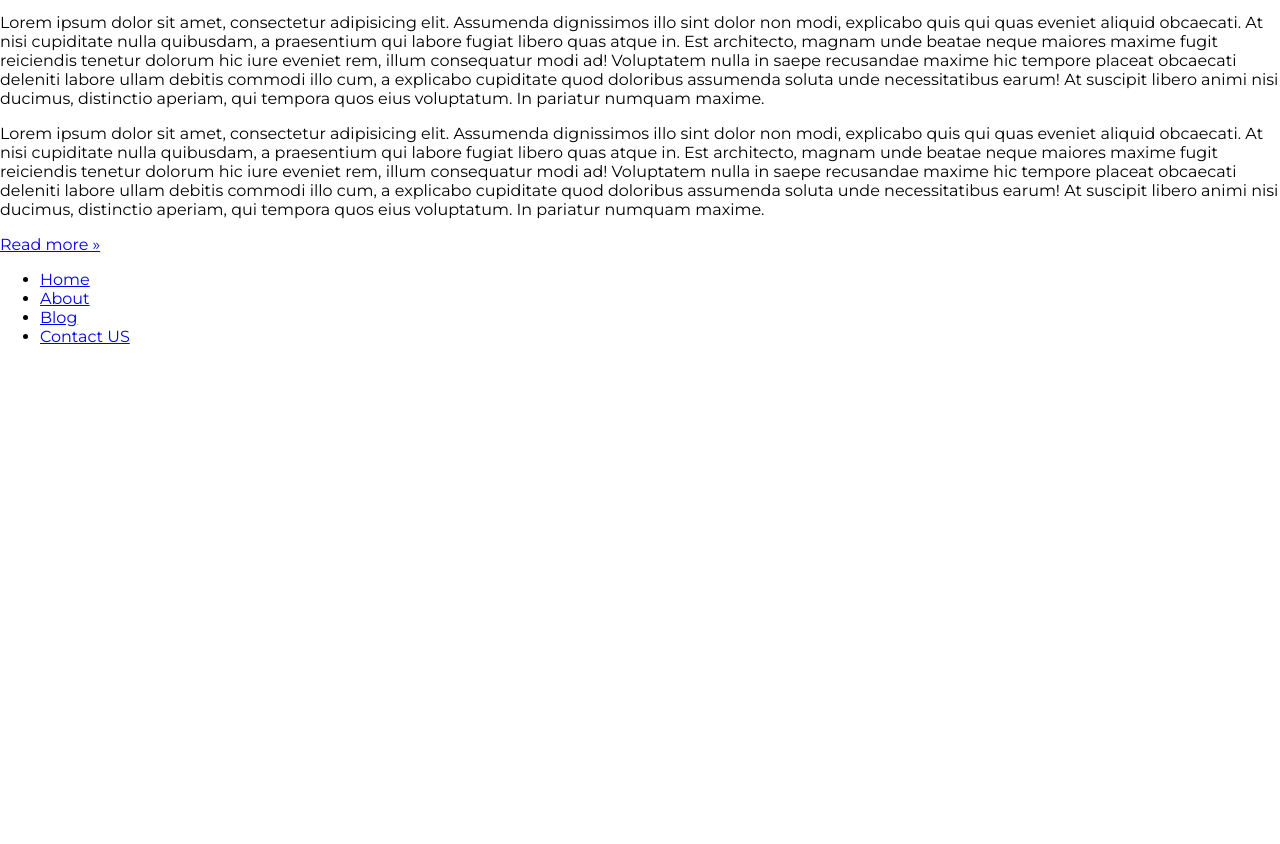
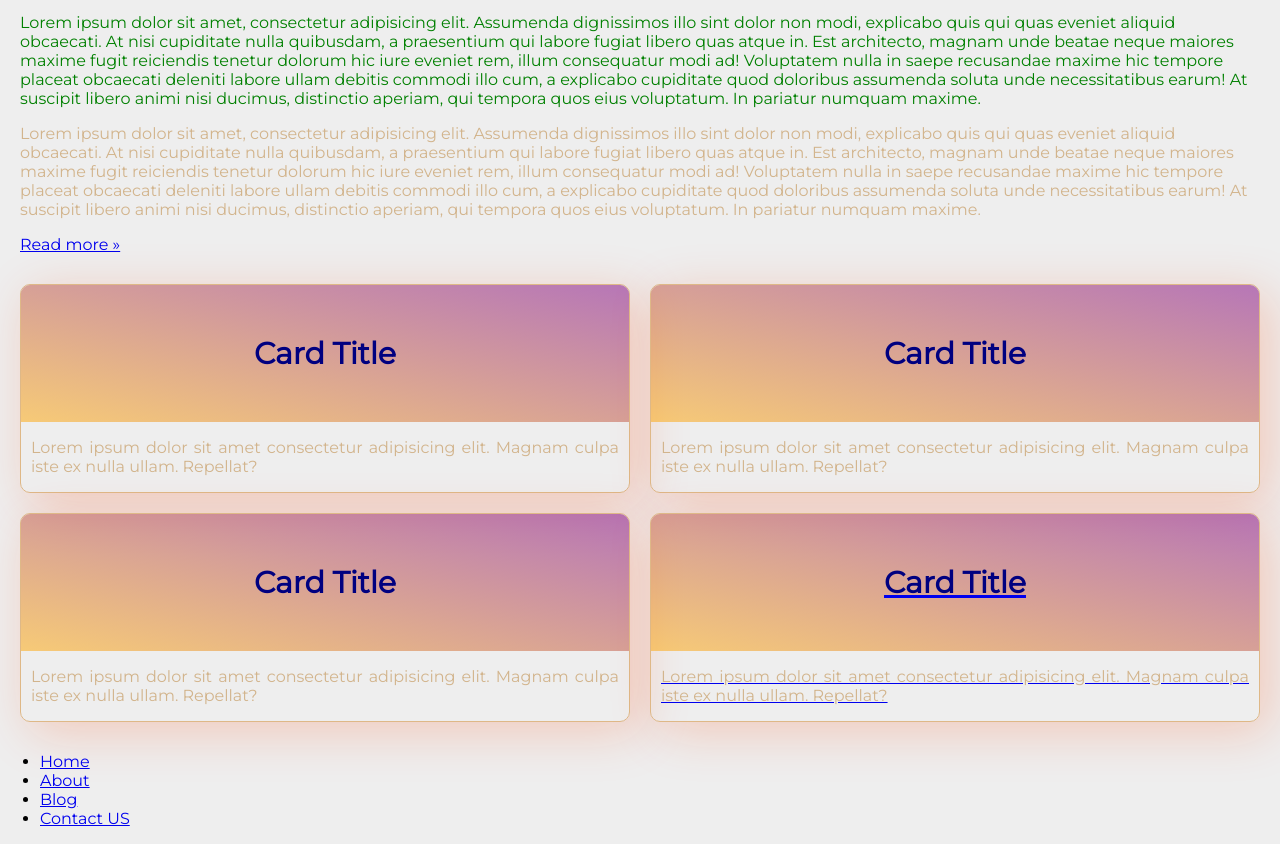
Before and after one commit to getgiddy/html-css, a plain HTML site: page index.html in a window 1280 px wide. Shown: the part 723-1567 px from the top of the page. Before the commit the page ends 1085 px from the top, so only its background shows below. Drawn offline with Linux system fonts and the light colour scheme.

Commit message:
Thurs, Oct. 22, 2020

```diff
--- a/index.html
+++ b/index.html
@@ -5,7 +5,7 @@
     <meta charset="UTF-8">
     <meta name="viewport" content="width=device-width, initial-scale=1.0">
     <title>Document</title>
-    <link rel="stylesheet" href="styles/main2.css">
+    <link rel="stylesheet" href="styles/main.css">
     <link href="https://fonts.googleapis.com/css2?family=Montserrat" rel="stylesheet">
 
 <body>
@@ -48,6 +48,51 @@
             aperiam, qui tempora quos eius voluptatum. In pariatur numquam maxime.
         </p>
         <a class="btn-link" href="about.html">Read more &raquo;</a>
+        <div class="card-grid">
+            <div class="card">
+                <div class="card-head">
+                    <h1 class="card-title">Card Title</h1>
+                </div>
+                <div class="card-body">
+                    <p>Lorem ipsum dolor sit amet consectetur adipisicing elit. Magnam culpa iste ex nulla ullam.
+                        Repellat?
+                    </p>
+                </div>
+            </div>
+            <div class="card">
+                <div class="card-head">
+                    <h1 class="card-title">Card Title</h1>
+                </div>
+                <div class="card-body">
+                    <p>Lorem ipsum dolor sit amet consectetur adipisicing elit. Magnam culpa iste ex nulla ullam.
+                        Repellat?
+                    </p>
+                </div>
+            </div>
+            <div class="card">
+                <div class="card-head">
+                    <h1 class="card-title">Card Title</h1>
+                </div>
+                <div class="card-body">
+                    <p>Lorem ipsum dolor sit amet consectetur adipisicing elit. Magnam culpa iste ex nulla ullam.
+                        Repellat?
+                    </p>
+                </div>
+            </div>
+            <a href="#">
+                <div class="card">
+                    <div class="card-head">
+                        <h1 class="card-title">Card Title</h1>
+                    </div>
+                    <div class="card-body">
+                        <p>Lorem ipsum dolor sit amet consectetur adipisicing elit. Magnam culpa iste ex nulla ullam.
+                            Repellat?
+                        </p>
+                    </div>
+                </div>
+            </a>
+        </div>
+
     </main>
     <footer class="page-footer">
         <ul class="footer-links">
--- a/style2.css
+++ b/style2.css
@@ -1,7 +1,7 @@
-@import url('https://fonts.googleapis.com/css2?family=Catamaran');
+/* @import url('https://fonts.googleapis.com/css2?family=Catamaran'); */
 
 html {
-    font-family: 'Catamaran', sans-serif;
+    /* font-family: 'Catamaran', sans-serif; */
     color: #888888;
 }
 
--- a/styles/main.css
+++ b/styles/main.css
@@ -78,3 +78,36 @@ h1 {
     font-size: 30px;
     font-weight: bold;
 }
+
+
+.card-head {
+    background: linear-gradient(to top right, rgba(255, 166, 0, 0.5), rgba(128, 0, 128, 0.5));
+    padding: 30px;
+}
+
+.card-title {
+    font-size: 30px;
+    font-weight: 900;
+    text-align: center;
+    color: navy;
+}
+
+.card-body {
+    padding: 0 10px;
+    text-align: justify;
+}
+
+.card {
+    border: 1px solid burlywood;
+    border-radius: 10px;
+    padding: 0;
+    overflow: hidden;
+    box-shadow: 10px 10px 50px rgba(255, 68, 0, 0.22);
+}
+
+.card-grid {
+    display: grid;
+    grid-template-columns: 1fr 1fr;
+    grid-gap: 20px;
+    margin: 30px 0;
+}
```
